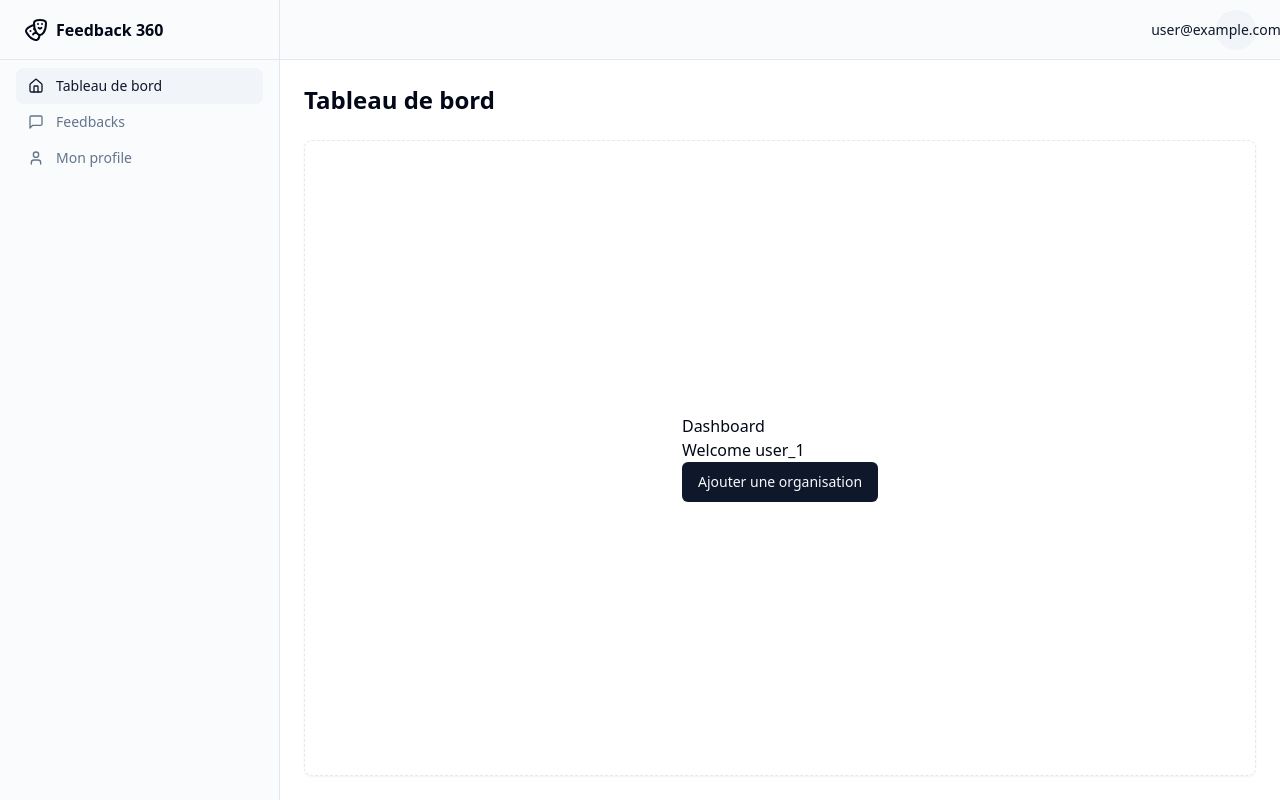
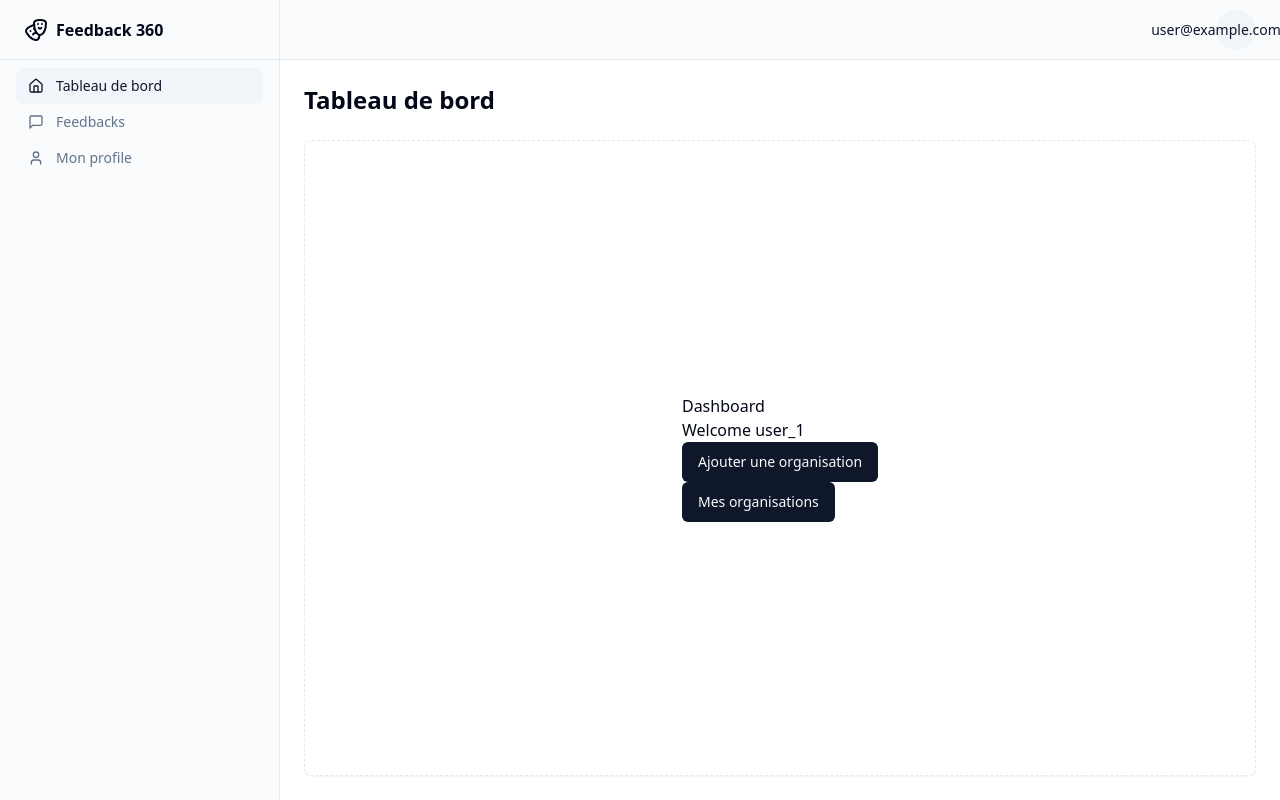
Before and after one commit to longani974/feedback360, a React (Vite) app: page /app in a window 1280 px wide. Shown: the top 800 px of the page. Built offline with nearby package versions, Linux system fonts and the light colour scheme; no server answers; sample sign-in values are in the browser's storage.

Commit message:
add isAdmin

```diff
--- a/src/App.tsx
+++ b/src/App.tsx
@@ -63,6 +63,10 @@ const router = createBrowserRouter(
                     </Route>
                     <Route path="profile" element={<UserProfile />} />
                     <Route
+                        path="organisations"
+                        element={<div>Mes organisations</div>}
+                    />
+                    <Route
                         path="add-organisation"
                         element={<NewOrganisation />}
                         action={addOrganisationAction}
--- a/src/routes/Dashboard.tsx
+++ b/src/routes/Dashboard.tsx
@@ -8,9 +8,12 @@ const Dashboard = () => {
         <div className="flex flex-col">
             <div>Dashboard</div>
             <div>Welcome {user?.uid}</div>
-            <Button>
-                <Link to="/app/add-organisation">Ajouter une organisation</Link>
-            </Button>
+            <Link to="/app/add-organisation">
+                <Button>Ajouter une organisation</Button>
+            </Link>
+            <Link to="/app/organisations">
+                <Button>Mes organisations</Button>
+            </Link>
         </div>
     );
 };
--- a/src/schemas/firestoreSchela.ts
+++ b/src/schemas/firestoreSchela.ts
@@ -49,7 +49,7 @@ export type Réponse = z.infer<typeof réponseSchema>;
 export const userOrganisationRelationSchema = z.object({
     userID: z.string(),
     organisationID: z.string(),
-    rôle: z.string(),
+    isAdmin: z.boolean(),
 });
 
 export type UserOrganisationRelation = z.infer<
--- a/src/utils.ts
+++ b/src/utils.ts
@@ -23,6 +23,10 @@ export const getPageTitle = (pathname: string) => {
             return 'Feedbacks';
         case 'profile':
             return 'Mon profil';
+        case 'organisations':
+            return 'Mes Organisations';
+        case 'add-organisation':
+            return 'Nouvelle Organisation';
         default:
             return 'Page';
     }
```
Also changed, not shown: 1 other file (tests, documents, lock files or other folders).
